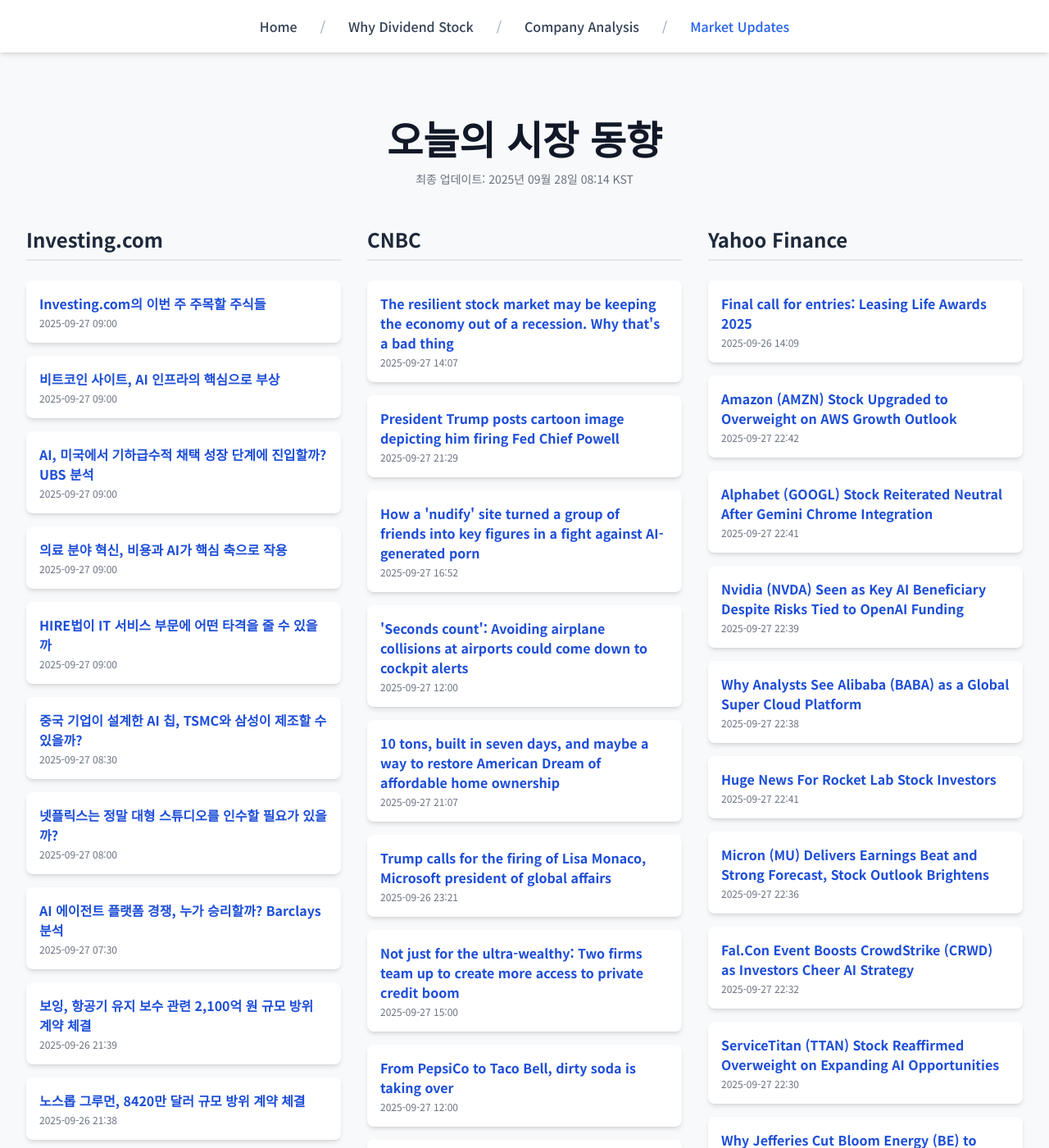
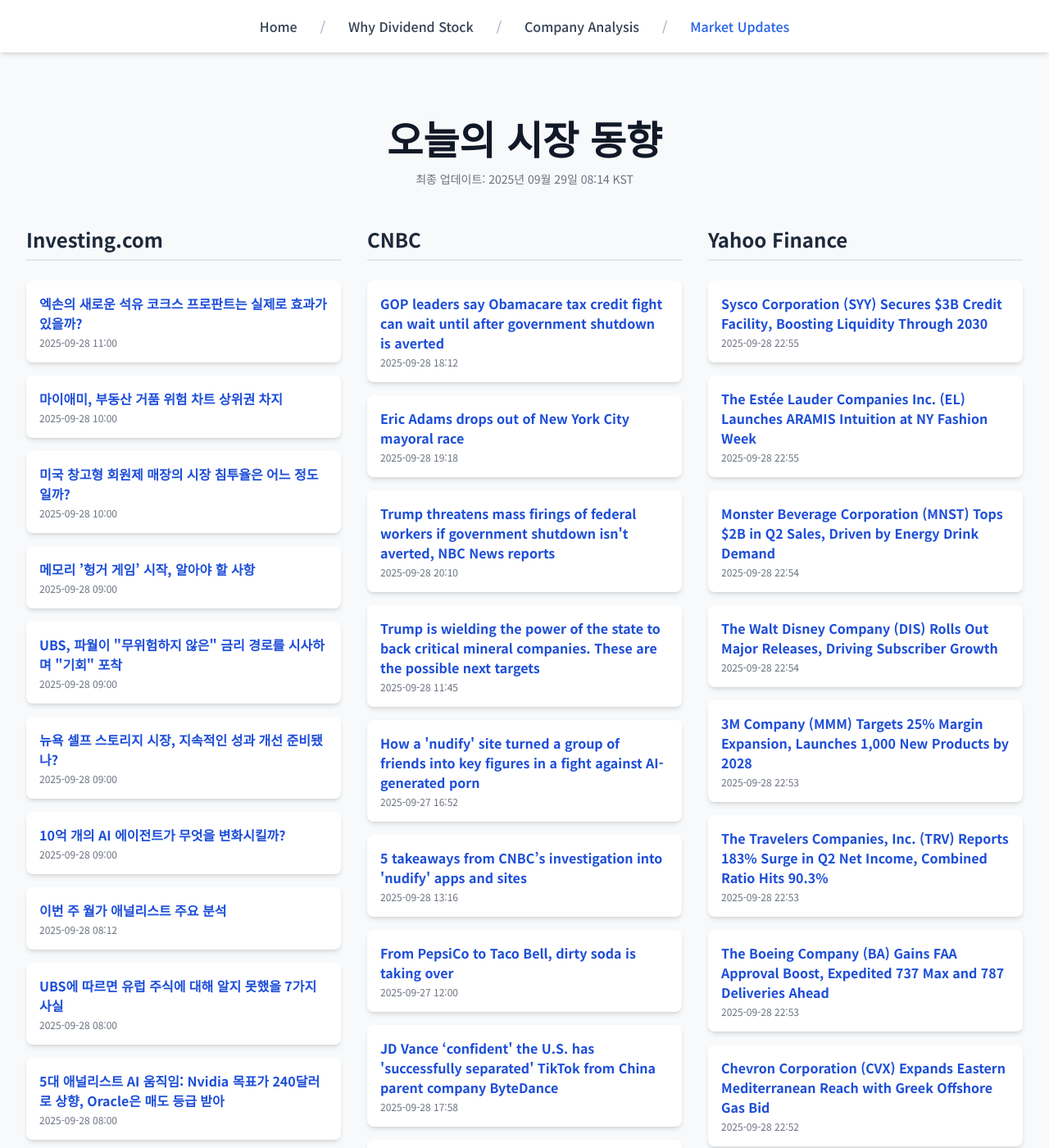
Before and after one commit to Kay-Hwang/my-company-analysis, a Jekyll site: the page built from market-updates.html, in a window 1280 px wide and 1400 px high. Shown: the whole window at 82% size. Built offline with Jekyll 4.4.1, drawn with Linux system fonts in a browser that asks for light colours; nearby versions of some CDN libraries; a script that is not in the unit is left out; some of the changed text lies outside the part shown.

Commit message:
Update daily data

```diff
--- a/_data/latest_data.json
+++ b/_data/latest_data.json
@@ -1,80 +1,92 @@
 {
-  "lastUpdated": "2025년 09월 28일 08:14 KST",
+  "lastUpdated": "2025년 09월 29일 08:14 KST",
   "news": {
     "investing": [
       {
-        "title": "Investing.com의 이번 주 주목할 주식들",
-        "link": "https://kr.investing.com/news/stock-market-news/article-1648623",
-        "pubDate": "2025-09-27 09:00:38",
-        "summary": "Investing.com의 이번 주 주목할 주식들"
+        "title": "엑손의 새로운 석유 코크스 프로판트는 실제로 효과가 있을까?",
+        "link": "https://kr.investing.com/news/stock-market-news/article-1648827",
+        "pubDate": "2025-09-28 11:00:05",
+        "summary": "엑손의 새로운 석유 코크스 프로판트는 실제로 효과가 있을까?"
       },
       {
-        "title": "비트코인 사이트, AI 인프라의 핵심으로 부상",
-        "link": "https://kr.investing.com/news/stock-market-news/article-1648622",
-        "pubDate": "2025-09-27 09:00:30",
-        "summary": "비트코인 사이트, AI 인프라의 핵심으로 부상"
+        "title": "마이애미, 부동산 거품 위험 차트 상위권 차지",
+        "link": "https://kr.investing.com/news/stock-market-news/article-1648824",
+        "pubDate": "2025-09-28 10:00:23",
+        "summary": "마이애미, 부동산 거품 위험 차트 상위권 차지"
       },
       {
-        "title": "AI, 미국에서 기하급수적 채택 성장 단계에 진입할까? UBS 분석",
-        "link": "https://kr.investing.com/news/stock-market-news/article-1648621",
-        "pubDate": "2025-09-27 09:00:23",
-        "summary": "AI, 미국에서 기하급수적 채택 성장 단계에 진입할까? UBS 분석"
+        "title": "미국 창고형 회원제 매장의 시장 침투율은 어느 정도일까?",
+        "link": "https://kr.investing.com/news/stock-market-news/article-1648822",
+        "pubDate": "2025-09-28 10:00:13",
+        "summary": "미국 창고형 회원제 매장의 시장 침투율은 어느 정도일까?"
       },
       {
-        "title": "의료 분야 혁신, 비용과 AI가 핵심 축으로 작용",
-        "link": "https://kr.investing.com/news/stock-market-news/article-1648620",
-        "pubDate": "2025-09-27 09:00:19",
-        "summary": "의료 분야 혁신, 비용과 AI가 핵심 축으로 작용"
+        "title": "메모리 ’헝거 게임’ 시작, 알아야 할 사항",
+        "link": "https://kr.investing.com/news/stock-market-news/article-1648817",
+        "pubDate": "2025-09-28 09:00:35",
+        "summary": "메모리 ’헝거 게임’ 시작, 알아야 할 사항"
       },
       {
-        "title": "HIRE법이 IT 서비스 부문에 어떤 타격을 줄 수 있을까",
-        "link": "https://kr.investing.com/news/stock-market-news/article-1648619",
-        "pubDate": "2025-09-27 09:00:07",
-        "summary": "HIRE법이 IT 서비스 부문에 어떤 타격을 줄 수 있을까"
+        "title": "UBS, 파월이 \"무위험하지 않은\" 금리 경로를 시사하며 \"기회\" 포착",
+        "link": "https://kr.investing.com/news/stock-market-news/article-1648819",
+        "pubDate": "2025-09-28 09:00:27",
+        "summary": "UBS, 파월이 \"무위험하지 않은\" 금리 경로를 시사하며 \"기회\" 포착"
       },
       {
-        "title": "중국 기업이 설계한 AI 칩, TSMC와 삼성이 제조할 수 있을까?",
-        "link": "https://kr.investing.com/news/stock-market-news/article-1648618",
-        "pubDate": "2025-09-27 08:30:04",
-        "summary": "중국 기업이 설계한 AI 칩, TSMC와 삼성이 제조할 수 있을까?"
+        "title": "뉴욕 셀프 스토리지 시장, 지속적인 성과 개선 준비됐나?",
+        "link": "https://kr.investing.com/news/stock-market-news/article-1648818",
+        "pubDate": "2025-09-28 09:00:15",
+        "summary": "뉴욕 셀프 스토리지 시장, 지속적인 성과 개선 준비됐나?"
       },
       {
-        "title": "넷플릭스는 정말 대형 스튜디오를 인수할 필요가 있을까?",
-        "link": "https://kr.investing.com/news/stock-market-news/article-1648601",
-        "pubDate": "2025-09-27 08:00:04",
-        "summary": "넷플릭스는 정말 대형 스튜디오를 인수할 필요가 있을까?"
+        "title": "10억 개의 AI 에이전트가 무엇을 변화시킬까?",
+        "link": "https://kr.investing.com/news/stock-market-news/article-1648816",
+        "pubDate": "2025-09-28 09:00:07",
+        "summary": "10억 개의 AI 에이전트가 무엇을 변화시킬까?"
       },
       {
-        "title": "AI 에이전트 플랫폼 경쟁, 누가 승리할까? Barclays 분석",
-        "link": "https://kr.investing.com/news/stock-market-news/article-1648588",
-        "pubDate": "2025-09-27 07:30:03",
-        "summary": "AI 에이전트 플랫폼 경쟁, 누가 승리할까? Barclays 분석"
+        "title": "이번 주 월가 애널리스트 주요 분석",
+        "link": "https://kr.investing.com/news/stock-market-news/article-1648776",
+        "pubDate": "2025-09-28 08:12:32",
+        "summary": "이번 주 월가 애널리스트 주요 분석"
       },
       {
-        "title": "보잉, 항공기 유지 보수 관련 2,100억 원 규모 방위 계약 체결",
-        "link": "https://kr.investing.com/news/stock-market-news/article-93CH-1648342",
-        "pubDate": "2025-09-26 21:39:12",
-        "summary": "보잉, 항공기 유지 보수 관련 2,100억 원 규모 방위 계약 체결"
+        "title": "UBS에 따르면 유럽 주식에 대해 알지 못했을 7가지 사실",
+        "link": "https://kr.investing.com/news/stock-market-news/article-1648766",
+        "pubDate": "2025-09-28 08:00:16",
+        "summary": "UBS에 따르면 유럽 주식에 대해 알지 못했을 7가지 사실"
       },
       {
-        "title": "노스롭 그루먼, 8420만 달러 규모 방위 계약 체결",
-        "link": "https://kr.investing.com/news/stock-market-news/article-93CH-1648340",
-        "pubDate": "2025-09-26 21:38:47",
-        "summary": "노스롭 그루먼, 8420만 달러 규모 방위 계약 체결"
+        "title": "5대 애널리스트 AI 움직임: Nvidia 목표가 240달러로 상향, Oracle은 매도 등급 받아",
+        "link": "https://kr.investing.com/news/stock-market-news/article-1648767",
+        "pubDate": "2025-09-28 08:00:10",
+        "summary": "5대 애널리스트 AI 움직임: Nvidia 목표가 240달러로 상향, Oracle은 매도 등급 받아"
       }
     ],
     "cnbc": [
       {
-        "title": "The resilient stock market may be keeping the economy out of a recession. Why that's a bad thing",
-        "link": "https://www.cnbc.com/2025/09/27/wealth-effect-stock-market-recession.html",
-        "pubDate": "Sat, 27 Sep 2025 14:07:58 GMT",
-        "summary": "Consumers with larger stock holdings are feeling fine, while those with smaller or no holdings are not."
+        "title": "GOP leaders say Obamacare tax credit fight can wait until after government shutdown is averted",
+        "link": "https://www.cnbc.com/2025/09/28/government-shutdown-trump-democrats-republicans-health-care.html",
+        "pubDate": "Sun, 28 Sep 2025 18:12:35 GMT",
+        "summary": "President Donald Trump is poised to meet Monday with the top four congressional leaders, as the funding deadline nears."
       },
       {
-        "title": "President Trump posts cartoon image depicting him firing Fed Chief Powell",
-        "link": "https://www.cnbc.com/2025/09/27/trump-cartoon-firing-powell-fed.html",
-        "pubDate": "Sat, 27 Sep 2025 21:29:47 GMT",
-        "summary": "Trump has repeatedly criticized Powell for his cautious approach to cutting interest rates, nicknaming him \"Too Late Powell.\""
+        "title": "Eric Adams drops out of New York City mayoral race",
+        "link": "https://www.cnbc.com/2025/09/28/eric-adams-new-york-city-mayor-race-trump-.html",
+        "pubDate": "Sun, 28 Sep 2025 19:18:40 GMT",
+        "summary": "President Donald Trump has suggested that NYC Mayor Eric Adams and Curtis Sliwa, the Republican nominee, should both drop out of the race."
+      },
+      {
+        "title": "Trump threatens mass firings of federal workers if government shutdown isn't averted, NBC News reports",
+        "link": "https://www.cnbc.com/2025/09/28/trump-mass-firings-government-shutdown.html",
+        "pubDate": "Sun, 28 Sep 2025 20:10:43 GMT",
+        "summary": "The White House last week told federal agencies to begin preparing for mass firings if Congress does not pass a deal to avert a government shutdown."
+      },
+      {
+        "title": "Trump is wielding the power of the state to back critical mineral companies. These are the possible next targets",
+        "link": "https://www.cnbc.com/2025/09/28/mp-materials-lithium-americas-lac-rare-earth-trump-stake.html",
+        "pubDate": "Sun, 28 Sep 2025 11:45:51 GMT",
+        "summary": "The Pentagon deal with MP Materials could provide a blueprint to protect U.S miners against market manipulation by China, executives and analysts say."
       },
       {
         "title": "How a 'nudify' site turned a group of friends into key figures in a fight against AI-generated porn",
@@ -83,28 +95,10 @@
         "summary": "A group of friends in Minnesota last year learned that a man they knew had used their social media photos to create pornographic deepfakes."
       },
       {
-        "title": "'Seconds count': Avoiding airplane collisions at airports could come down to cockpit alerts",
-        "link": "https://www.cnbc.com/2025/09/27/airplane-collisions-airports-honeywell.html",
-        "pubDate": "Sat, 27 Sep 2025 12:00:01 GMT",
-        "summary": "Honeywell is developing a series of new cockpit alerts aimed at preventing collisions at or around airports."
-      },
-      {
-        "title": "10 tons, built in seven days, and maybe a way to restore American Dream of affordable home ownership",
-        "link": "https://www.cnbc.com/2025/09/27/real-estate-prices-home-ownership-housing-affordability.html",
-        "pubDate": "Sat, 27 Sep 2025 21:07:28 GMT",
-        "summary": "Can modular housing revive the American Dream of affordable home ownership? One homebuilder thinks so, and it's having success across the U.S. West."
-      },
-      {
-        "title": "Trump calls for the firing of Lisa Monaco, Microsoft president of global affairs",
-        "link": "https://www.cnbc.com/2025/09/26/trump-calls-for-the-firing-of-lisa-monaco-microsoft-president-of-global-affairs.html",
-        "pubDate": "Fri, 26 Sep 2025 23:21:16 GMT",
-        "summary": "Fox Business anchor Maria Bartiromo brought up Monaco's position at Microsoft during her show. The appointment happened in July."
-      },
-      {
-        "title": "Not just for the ultra-wealthy: Two firms team up to create more access to private credit boom",
-        "link": "https://www.cnbc.com/2025/09/27/private-credit-boom-behind-new-etf-designed-for-retail-investors.html",
-        "pubDate": "Sat, 27 Sep 2025 15:00:01 GMT",
-        "summary": "Simplify Asset Management and VettaFi launched the actively managed Simplify VettaFi Private Credit Strategy ETF (PCR) on Wednesday."
+        "title": "5 takeaways from CNBC’s investigation into 'nudify' apps and sites",
+        "link": "https://www.cnbc.com/2025/09/28/5-takeaways-from-cnbcs-investigation-into-nudify-apps-and-sites.html",
+        "pubDate": "Sun, 28 Sep 2025 13:16:23 GMT",
+        "summary": "CNBC investigated \"nudify\" apps and how a group of friends became key figures in the fight against nonconsensual, AI-generated porn."
       },
       {
         "title": "From PepsiCo to Taco Bell, dirty soda is taking over",
@@ -113,78 +107,84 @@
         "summary": "Dirty soda is fueling a resurgence in carbonated soft drinks, kicked off by Utah-based chain Swig and now extending to giant PepsiCo."
       },
       {
+        "title": "JD Vance ‘confident' the U.S. has 'successfully separated' TikTok from China parent company ByteDance",
+        "link": "https://www.cnbc.com/2025/09/28/jd-vance-trump-tiktok-china-bytedance.html",
+        "pubDate": "Sun, 28 Sep 2025 17:58:23 GMT",
+        "summary": "Vice President JD Vance weighed in on the president's recent executive order regarding the acquisition of TikTok on \"Fox News Sunday.\""
+      },
+      {
+        "title": "'Seconds count': Avoiding airplane collisions at airports could come down to cockpit alerts",
+        "link": "https://www.cnbc.com/2025/09/27/airplane-collisions-airports-honeywell.html",
+        "pubDate": "Sat, 27 Sep 2025 12:00:01 GMT",
+        "summary": "Honeywell is developing a series of new cockpit alerts aimed at preventing collisions at or around airports."
+      },
+      {
         "title": "36-year-old American Air Force vet moved to Vietnam, lives on $4,000 a month: You can 'focus on what makes you happy' here",
         "link": "https://www.cnbc.com/2025/09/27/american-army-vet-moved-to-vietnam-relocated.html",
         "pubDate": "Sat, 27 Sep 2025 20:21:26 GMT",
         "summary": "Markeiz Ryan was in the U.S. Air Force for nine years before he moved to Vietnam in 2019."
-      },
-      {
-        "title": "'Spectacular' AI growth is creating a serious labor market problem for Fed, Jefferies' David Zervos warns",
-        "link": "https://www.cnbc.com/2025/09/27/spectacular-ai-growth-to-spark-serious-jobs-issue-for-fed-zervos.html",
-        "pubDate": "Sat, 27 Sep 2025 16:00:01 GMT",
-        "summary": "Long-time market bull David Zervos is worried the Federal Reserve is dangerously ignoring the artificial intelligence boom's fallout."
       }
     ],
     "yahoo": [
       {
-        "title": "Final call for entries: Leasing Life Awards 2025",
-        "link": "https://finance.yahoo.com/news/final-call-entries-leasing-life-140937398.html",
-        "pubDate": "2025-09-26T14:09:37Z",
-        "summary": "Final call for entries: Leasing Life Awards 2025"
+        "title": "Sysco Corporation (SYY) Secures $3B Credit Facility, Boosting Liquidity Through 2030",
+        "link": "https://finance.yahoo.com/news/sysco-corporation-syy-secures-3b-225519389.html",
+        "pubDate": "2025-09-28T22:55:19Z",
+        "summary": "Sysco Corporation (SYY) Secures $3B Credit Facility, Boosting Liquidity Through 2030"
       },
       {
-        "title": "Amazon (AMZN) Stock Upgraded to Overweight on AWS Growth Outlook",
-        "link": "https://finance.yahoo.com/news/amazon-amzn-stock-upgraded-overweight-224237792.html",
-        "pubDate": "2025-09-27T22:42:37Z",
-        "summary": "Amazon (AMZN) Stock Upgraded to Overweight on AWS Growth Outlook"
+        "title": "The Estée Lauder Companies Inc. (EL) Launches ARAMIS Intuition at NY Fashion Week",
+        "link": "https://finance.yahoo.com/news/est-e-lauder-companies-inc-225503731.html",
+        "pubDate": "2025-09-28T22:55:03Z",
+        "summary": "The Estée Lauder Companies Inc. (EL) Launches ARAMIS Intuition at NY Fashion Week"
       },
       {
-        "title": "Alphabet (GOOGL) Stock Reiterated Neutral After Gemini Chrome Integration",
-        "link": "https://finance.yahoo.com/news/alphabet-googl-stock-reiterated-neutral-224128864.html",
-        "pubDate": "2025-09-27T22:41:28Z",
-        "summary": "Alphabet (GOOGL) Stock Reiterated Neutral After Gemini Chrome Integration"
+        "title": "Monster Beverage Corporation (MNST) Tops $2B in Q2 Sales, Driven by Energy Drink Demand",
+        "link": "https://finance.yahoo.com/news/monster-beverage-corporation-mnst-tops-225445380.html",
+        "pubDate": "2025-09-28T22:54:45Z",
+        "summary": "Monster Beverage Corporation (MNST) Tops $2B in Q2 Sales, Driven by Energy Drink Demand"
       },
       {
-        "title": "Nvidia (NVDA) Seen as Key AI Beneficiary Despite Risks Tied to OpenAI Funding",
-        "link": "https://finance.yahoo.com/news/nvidia-nvda-seen-key-ai-223936553.html",
-        "pubDate": "2025-09-27T22:39:36Z",
-        "summary": "Nvidia (NVDA) Seen as Key AI Beneficiary Despite Risks Tied to OpenAI Funding"
+        "title": "The Walt Disney Company (DIS) Rolls Out Major Releases, Driving Subscriber Growth",
+        "link": "https://finance.yahoo.com/news/walt-disney-company-dis-rolls-225411420.html",
+        "pubDate": "2025-09-28T22:54:11Z",
+        "summary": "The Walt Disney Company (DIS) Rolls Out Major Releases, Driving Subscriber Growth"
       },
       {
-        "title": "Why Analysts See Alibaba (BABA) as a Global Super Cloud Platform",
-        "link": "https://finance.yahoo.com/news/why-analysts-see-alibaba-baba-223828410.html",
-        "pubDate": "2025-09-27T22:38:28Z",
-        "summary": "Why Analysts See Alibaba (BABA) as a Global Super Cloud Platform"
+        "title": "3M Company (MMM) Targets 25% Margin Expansion, Launches 1,000 New Products by 2028",
+        "link": "https://finance.yahoo.com/news/3m-company-mmm-targets-25-225340882.html",
+        "pubDate": "2025-09-28T22:53:40Z",
+        "summary": "3M Company (MMM) Targets 25% Margin Expansion, Launches 1,000 New Products by 2028"
       },
       {
-        "title": "Huge News For Rocket Lab Stock Investors",
-        "link": "https://finance.yahoo.com/news/huge-news-rocket-lab-stock-224100948.html",
-        "pubDate": "2025-09-27T22:41:00Z",
-        "summary": "Huge News For Rocket Lab Stock Investors"
+        "title": "The Travelers Companies, Inc. (TRV) Reports 183% Surge in Q2 Net Income, Combined Ratio Hits 90.3%",
+        "link": "https://finance.yahoo.com/news/travelers-companies-inc-trv-reports-225323352.html",
+        "pubDate": "2025-09-28T22:53:23Z",
+        "summary": "The Travelers Companies, Inc. (TRV) Reports 183% Surge in Q2 Net Income, Combined Ratio Hits 90.3%"
       },
       {
-        "title": "Micron (MU) Delivers Earnings Beat and Strong Forecast, Stock Outlook Brightens",
-        "link": "https://finance.yahoo.com/news/micron-mu-delivers-earnings-beat-223649274.html",
-        "pubDate": "2025-09-27T22:36:49Z",
-        "summary": "Micron (MU) Delivers Earnings Beat and Strong Forecast, Stock Outlook Brightens"
+        "title": "The Boeing Company (BA) Gains FAA Approval Boost, Expedited 737 Max and 787 Deliveries Ahead",
+        "link": "https://finance.yahoo.com/news/boeing-company-ba-gains-faa-225306609.html",
+        "pubDate": "2025-09-28T22:53:06Z",
+        "summary": "The Boeing Company (BA) Gains FAA Approval Boost, Expedited 737 Max and 787 Deliveries Ahead"
       },
       {
-        "title": "Fal.Con Event Boosts CrowdStrike (CRWD) as Investors Cheer AI Strategy",
-        "link": "https://finance.yahoo.com/news/fal-con-event-boosts-crowdstrike-223219761.html",
-        "pubDate": "2025-09-27T22:32:19Z",
-        "summary": "Fal.Con Event Boosts CrowdStrike (CRWD) as Investors Cheer AI Strategy"
+        "title": "Chevron Corporation (CVX) Expands Eastern Mediterranean Reach with Greek Offshore Gas Bid",
+        "link": "https://finance.yahoo.com/news/chevron-corporation-cvx-expands-eastern-225249309.html",
+        "pubDate": "2025-09-28T22:52:49Z",
+        "summary": "Chevron Corporation (CVX) Expands Eastern Mediterranean Reach with Greek Offshore Gas Bid"
       },
       {
-        "title": "ServiceTitan (TTAN) Stock Reaffirmed Overweight on Expanding AI Opportunities",
-        "link": "https://finance.yahoo.com/news/servicetitan-ttan-stock-reaffirmed-overweight-223011642.html",
-        "pubDate": "2025-09-27T22:30:11Z",
-        "summary": "ServiceTitan (TTAN) Stock Reaffirmed Overweight on Expanding AI Opportunities"
+        "title": "Dow Jones Futures Rise With Tesla Deliveries, Jobs Report Due; 5 Stocks Eye Buy Points",
+        "link": "https://www.investors.com/market-trend/stock-market-today/dow-jones-futures-market-rises-5-stocks-buy-points-tesla-deliveries/?src=A00220&yptr=yahoo",
+        "pubDate": "2025-09-28T22:49:36Z",
+        "summary": "Dow Jones Futures Rise With Tesla Deliveries, Jobs Report Due; 5 Stocks Eye Buy Points"
       },
       {
-        "title": "Why Jefferies Cut Bloom Energy (BE) to Underperform Despite AI Data Center Hype",
-        "link": "https://finance.yahoo.com/news/why-jefferies-cut-bloom-energy-222906219.html",
-        "pubDate": "2025-09-27T22:29:06Z",
-        "summary": "Why Jefferies Cut Bloom Energy (BE) to Underperform Despite AI Data Center Hype"
+        "title": "Verizon Communications Inc. (VZ) Expands 5G Ultra Wideband and AI Wearable Partnerships with Meta",
+        "link": "https://finance.yahoo.com/news/verizon-communications-inc-vz-expands-224427610.html",
+        "pubDate": "2025-09-28T22:44:27Z",
+        "summary": "Verizon Communications Inc. (VZ) Expands 5G Ultra Wideband and AI Wearable Partnerships with Meta"
       }
     ]
   }
```
